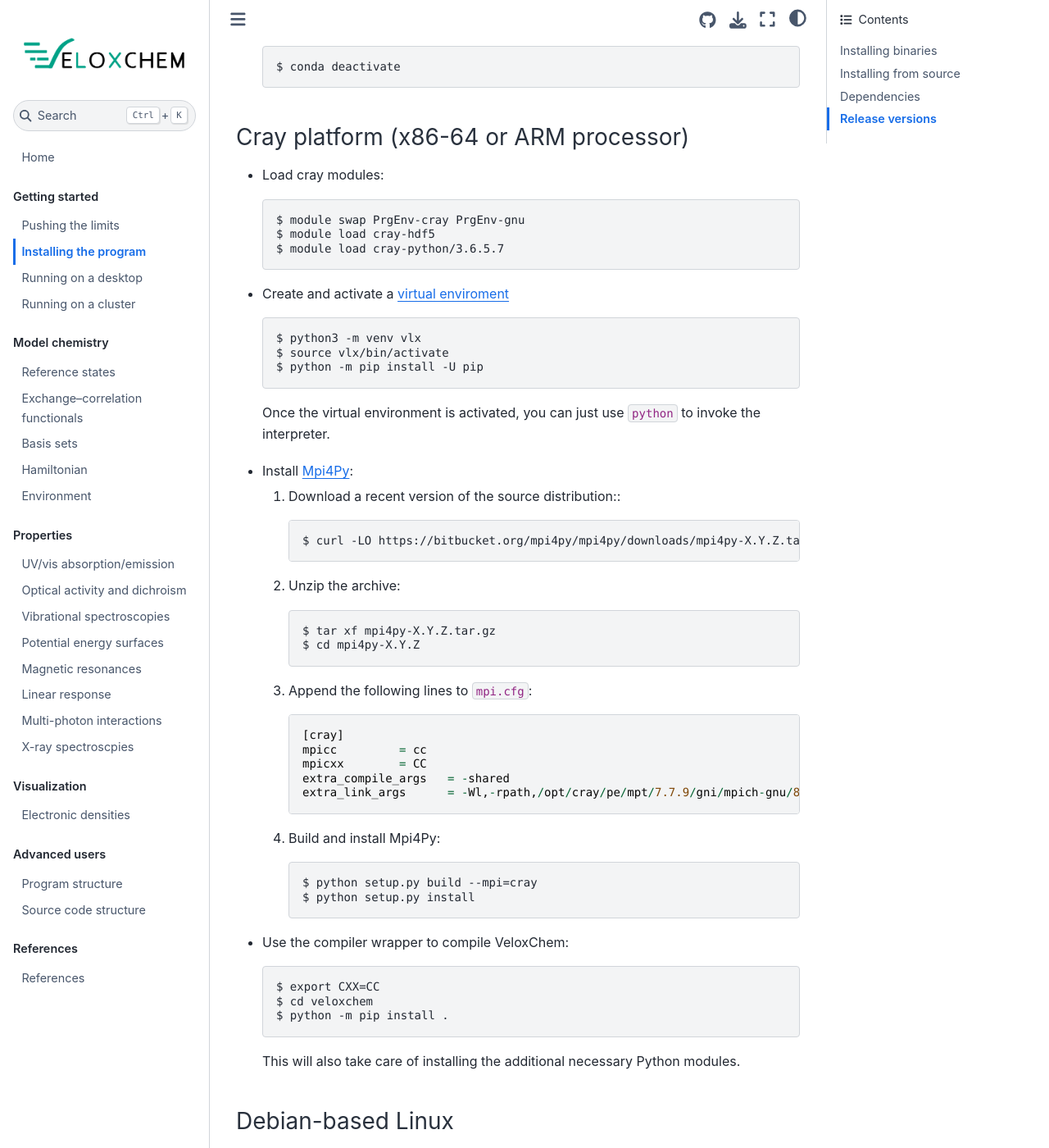
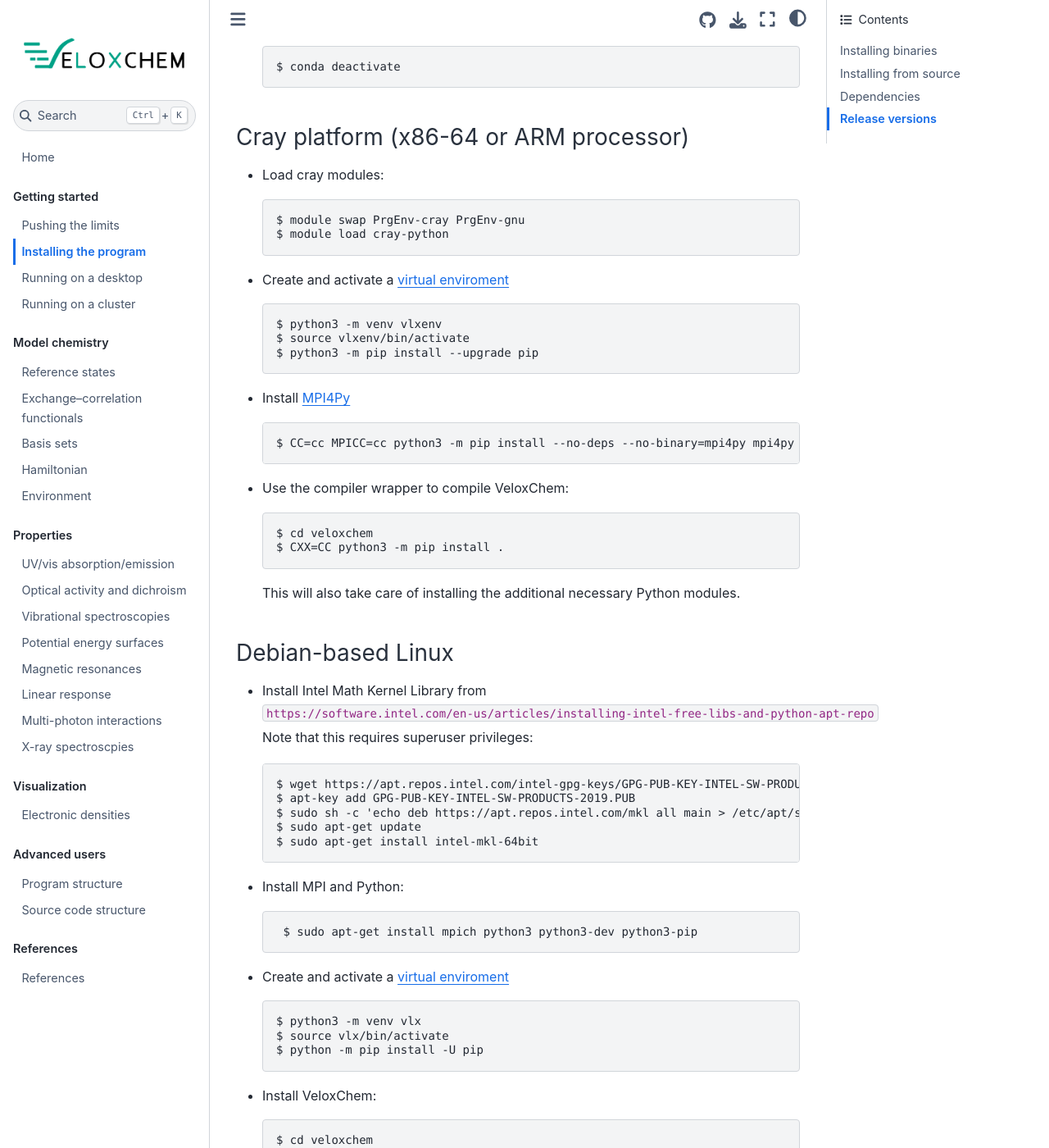
Before and after one commit to kthpanor/vlxman, a Jupyter Book: the page built from docs/installation.md, in a window 1280 px wide and 1400 px high, scrolled down 4004 px. Shown: the whole window at 82% size. Built offline with Jupyter Book 1.0.4 settings and Sphinx 7.4.7 and the Sphinx Book theme 1.1.4, drawn with Linux system fonts in a browser that asks for light colours.

Commit message:
updated installation on Cray platform

````diff
--- a/docs/installation.md
+++ b/docs/installation.md
@@ -160,57 +160,28 @@
 
   ```
   $ module swap PrgEnv-cray PrgEnv-gnu
-  $ module load cray-hdf5
-  $ module load cray-python/3.6.5.7
+  $ module load cray-python
   ```
 
 - Create and activate a [virtual enviroment](https://docs.python.org/3.6/tutorial/venv.html)
 
   ```
-  $ python3 -m venv vlx
-  $ source vlx/bin/activate
-  $ python -m pip install -U pip
+  $ python3 -m venv vlxenv
+  $ source vlxenv/bin/activate
+  $ python3 -m pip install --upgrade pip
   ```
 
-  Once the virtual environment is activated, you can just use `python` to invoke the interpreter.
+- Install [MPI4Py](https://mpi4py.readthedocs.io/en/stable/)
 
-- Install [Mpi4Py](https://mpi4py.readthedocs.io/):
-
-  1. Download a recent version of the source distribution::
-
-      ```
-      $ curl -LO https://bitbucket.org/mpi4py/mpi4py/downloads/mpi4py-X.Y.Z.tar.gz
-      ```
-
-  2. Unzip the archive:
-
-     ```
-     $ tar xf mpi4py-X.Y.Z.tar.gz
-     $ cd mpi4py-X.Y.Z
-     ```
-
-  3. Append the following lines to `mpi.cfg`:
-
-     ```
-     [cray]
-     mpicc         = cc
-     mpicxx        = CC
-     extra_compile_args   = -shared
-     extra_link_args      = -Wl,-rpath,/opt/cray/pe/mpt/7.7.9/gni/mpich-gnu/8.2/lib
-     ```
-
-  4. Build and install Mpi4Py:
-     ```
-     $ python setup.py build --mpi=cray
-     $ python setup.py install
-     ```
+  ```
+  $ CC=cc MPICC=cc python3 -m pip install --no-deps --no-binary=mpi4py mpi4py
+  ```
 
 - Use the compiler wrapper to compile VeloxChem:
 
   ```
-  $ export CXX=CC
   $ cd veloxchem
-  $ python -m pip install .
+  $ CXX=CC python3 -m pip install .
   ```
 
   This will also take care of installing the additional necessary Python modules.
````
